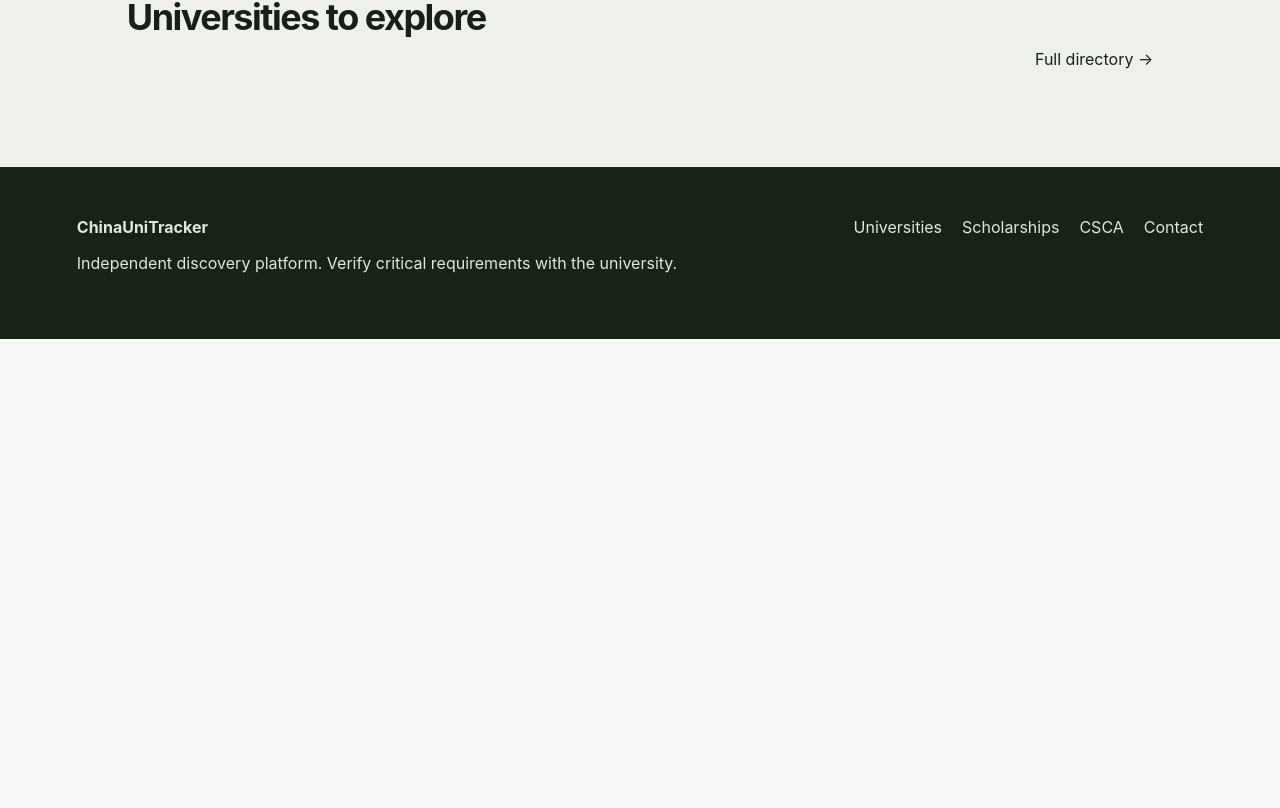
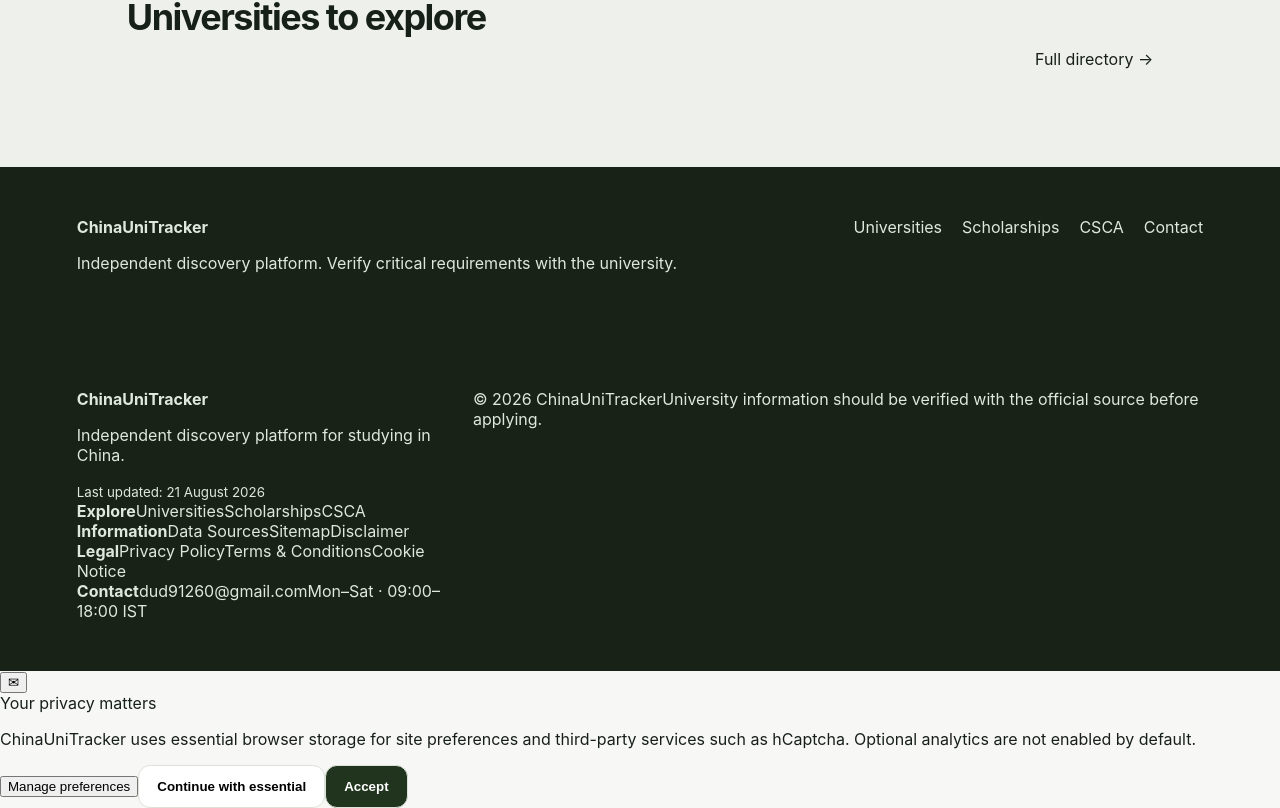
Before and after one commit to dude-im-not-rude/CHINA-UNIVERSITY-, a Next.js app: page / in a window 1280 px wide. Shown: the part 1533-2341 px from the top of the page. Before the commit the page ends 1872 px from the top, so only its background shows below. Built offline with nearby package versions, Linux system fonts and the light colour scheme; no server answers; the database is empty.

Commit message:
Add global footer, contact widget and privacy controls

```diff
--- a/app/layout.js
+++ b/app/layout.js
@@ -1,3 +1,8 @@
 import "./globals.css";
+import GlobalUI from "./components/global-ui";
+
 export const metadata={title:"ChinaUniTracker",description:"China university, scholarship and CSCA discovery platform"};
-export default function RootLayout({children}){return <html lang="en"><body>{children}</body></html>}
+
+export default function RootLayout({children}){
+  return <html lang="en"><body>{children}<GlobalUI/></body></html>;
+}
```
